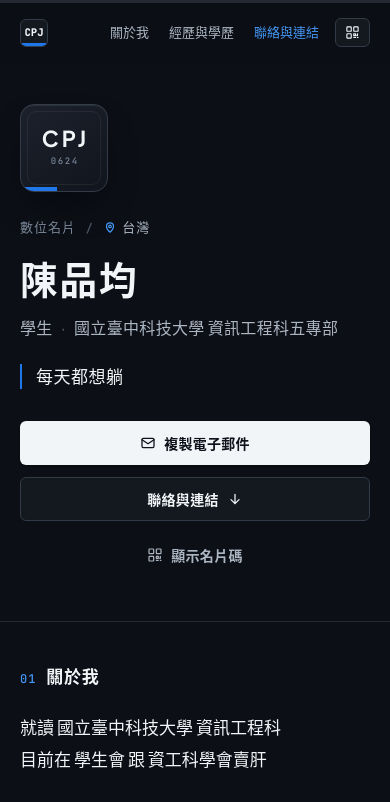
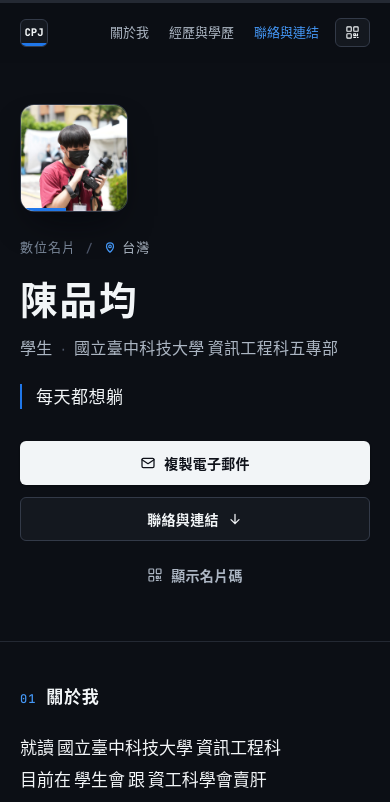
Before and after one commit to cpj0624/cpj0624.github.io, a plain HTML site: page index.html in a window 390 px wide. Shown: the top 802 px of the page. Drawn offline with Linux system fonts and the light colour scheme.

Commit message:
同步個人頭像照與預覽圖至 PR #3

```diff
--- a/index.html
+++ b/index.html
@@ -40,6 +40,7 @@
     "name": "陳品均",
     "jobTitle": "學生",
     "description": "就讀 國立臺中科技大學 資訊工程科，目前在 學生會 跟 資工科學會賣肝",
+    "image": "https://cpj0624.github.io/assets/avatar.jpg",
     "url": "https://cpj0624.github.io/",
     "address": {
       "@type": "PostalAddress",
@@ -142,10 +143,8 @@
           </div>
 
           <div class="hero-visual">
-            <!-- 如日後要放個人形象照，將圖片放入 assets/avatar.jpg 並替換以下文字縮寫即可 -->
-            <div class="monogram-frame" role="img" aria-label="陳品均幾何文字縮寫標誌 CPJ">
-              <span class="monogram-letters">CPJ</span>
-              <span class="monogram-sub">0624</span>
+            <div class="monogram-frame">
+              <img class="avatar-photo" src="assets/avatar.jpg" width="1024" height="1024" alt="陳品均個人頭像" fetchpriority="high" decoding="async">
               <span class="monogram-accent" aria-hidden="true"></span>
             </div>
           </div>
--- a/styles.css
+++ b/styles.css
@@ -441,13 +441,13 @@ button {
 
 .monogram-frame {
   position: relative;
-  width: 136px;
-  height: 136px;
+  width: 152px;
+  height: 152px;
   border-radius: var(--radius-lg);
   background: linear-gradient(145deg, hsl(220, 23%, 14%) 0%, hsl(220, 26%, 9%) 100%);
   border: 1px solid var(--border-default);
   box-shadow:
-    inset 0 1px 0 hsla(210, 40%, 96%, 0.08),
+    inset 0 1px 0 hsla(210, 40%, 96%, 0.1),
     0 18px 36px -14px hsla(220, 50%, 2%, 0.72);
   display: flex;
   flex-direction: column;
@@ -460,9 +460,10 @@ button {
 .monogram-frame::before {
   content: "";
   position: absolute;
-  inset: 9px;
-  border-radius: 10px;
-  border: 1px solid hsla(210, 40%, 96%, 0.06);
+  inset: 0;
+  border-radius: inherit;
+  box-shadow: inset 0 0 0 1px hsla(210, 40%, 96%, 0.12);
+  z-index: 2;
   pointer-events: none;
 }
 
@@ -491,15 +492,17 @@ button {
   bottom: 0;
   left: 0;
   width: 100%;
-  height: 4px;
+  height: 3.5px;
+  z-index: 3;
   background: linear-gradient(90deg, var(--accent-solid) 0%, var(--accent-solid) 42%, transparent 42%);
 }
 
-/* 若日後放置個人形象照，只需在 .monogram-frame 內放入 <img class="avatar-photo"> */
+/* 個人頭像照片 */
 .avatar-photo {
   width: 100%;
   height: 100%;
   object-fit: cover;
+  object-position: center 22%;
   display: block;
 }
 
@@ -1112,14 +1115,9 @@ button {
   }
 
   .monogram-frame {
-    width: 88px;
-    height: 88px;
+    width: 108px;
+    height: 108px;
     border-radius: 14px;
-  }
-
-  .monogram-frame::before {
-    inset: 6px;
-    border-radius: 9px;
   }
 
   .monogram-letters {
```
Also changed, not shown: assets/avatar.jpg (added), og-image.png, 1 other file.
